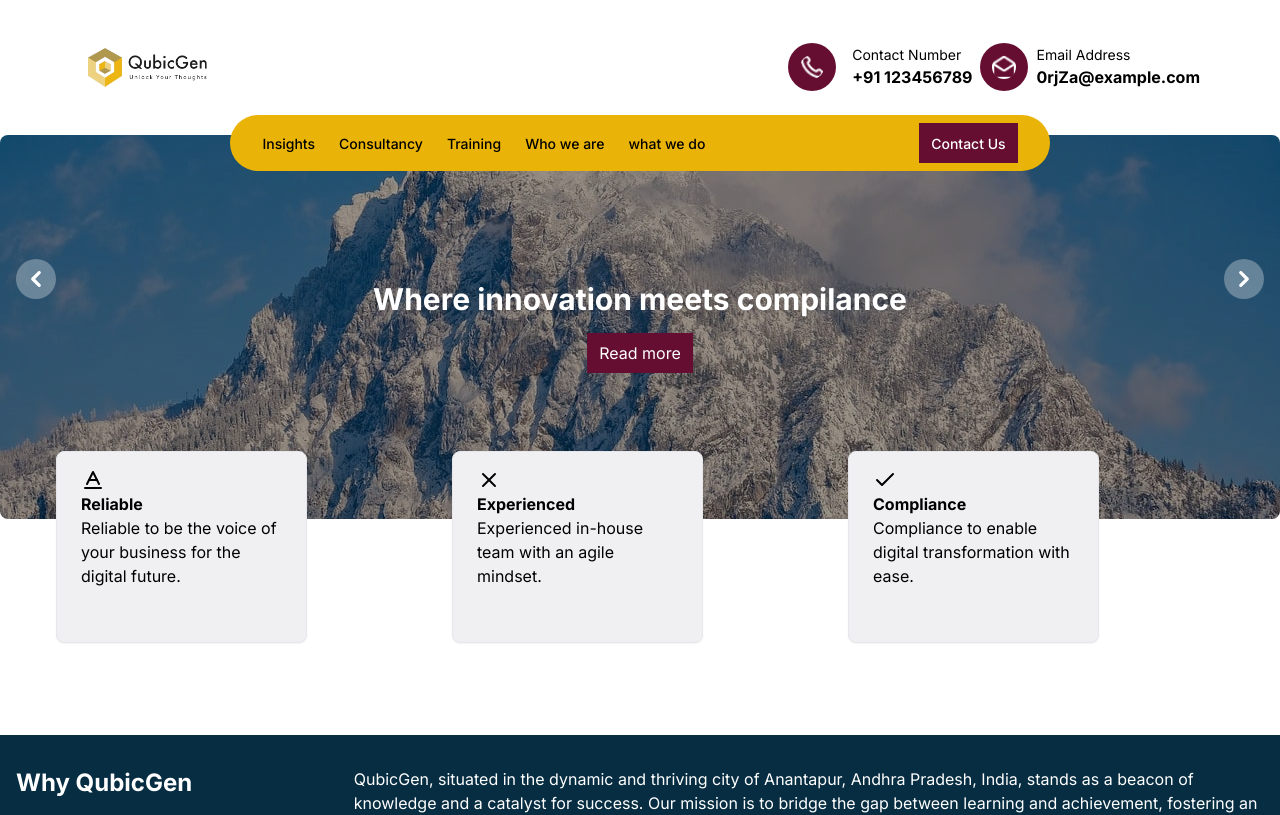
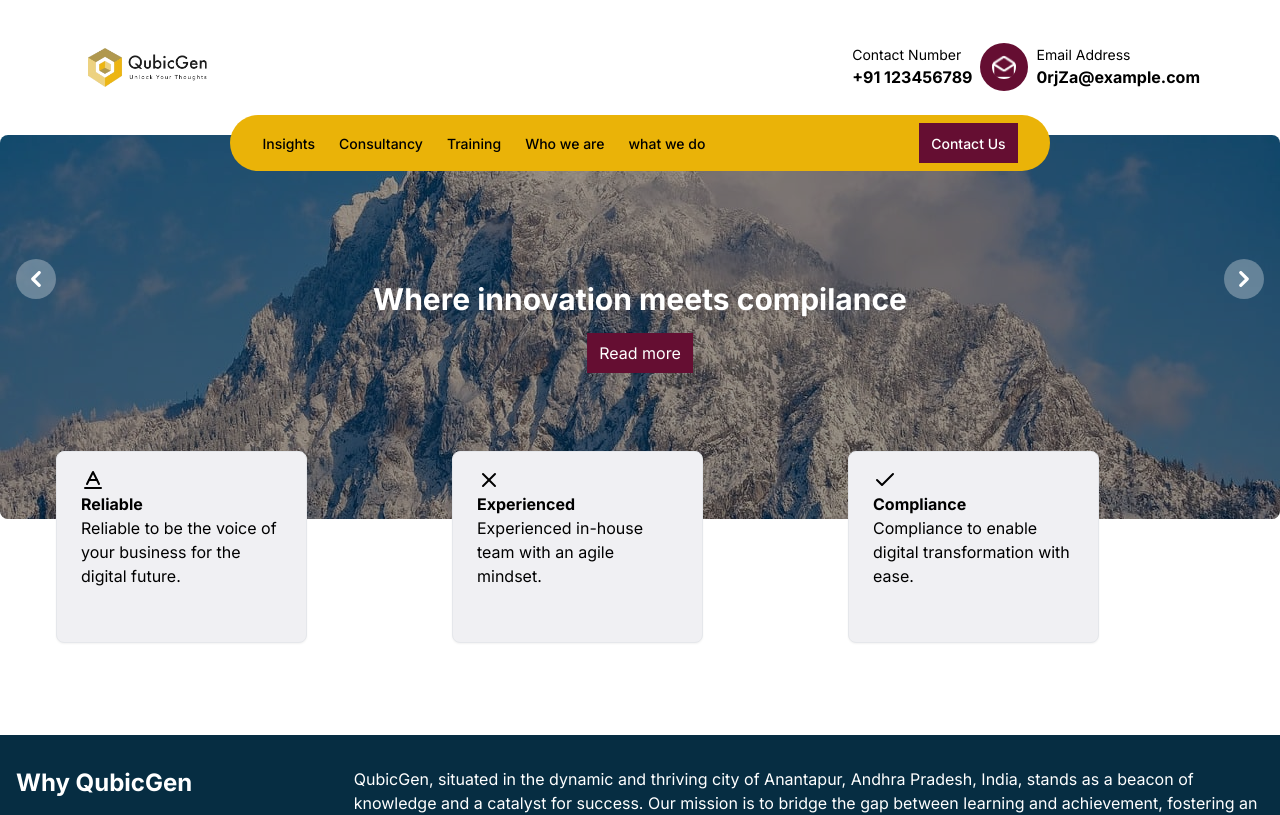
Before and after one commit to pmdnawaz1/qubic-gen, a Next.js app: page / in a window 1280 px wide. Shown: the top 815 px of the page. Built offline with nearby package versions, Linux system fonts and the light colour scheme; grey boxes are pictures that could not be loaded.

Commit message:
deployment check

```diff
--- a/components/component/Header.jsx
+++ b/components/component/Header.jsx
@@ -5,7 +5,7 @@ import Link  from "next/link"
 import logo from "../../public/images/logo.png"
 import Image from 'next/image';
 import './Header.css'
-import icon from "../../assets/partnership/icon.png"
+// import icon from "../../assets/partnership/icon.png"
 import iconMail from "../../assets/partnership/iconmail.png"
 
 // import { useState } from 'react';
@@ -126,7 +126,7 @@ const HeaderWithDropdown = () => {
   </ScrollLink>
 {/* contact div */}
   <div className="flex items-center">
-  <Image src={icon} alt='mobile icon' className='bg-customColor w-12 p-3 rounded-3xl text-customColor' />
+  {/* <Image src={icon} alt='mobile icon' className='bg-customColor w-12 p-3 rounded-3xl text-customColor' /> */}
     <div className="ml-4 mr-2">
     {/* <Image src="/path/to/phone-icon.png" alt="Phone Icon" width={20} height={20} /> */}
       <p className='text-sm'>Contact Number</p>
```
